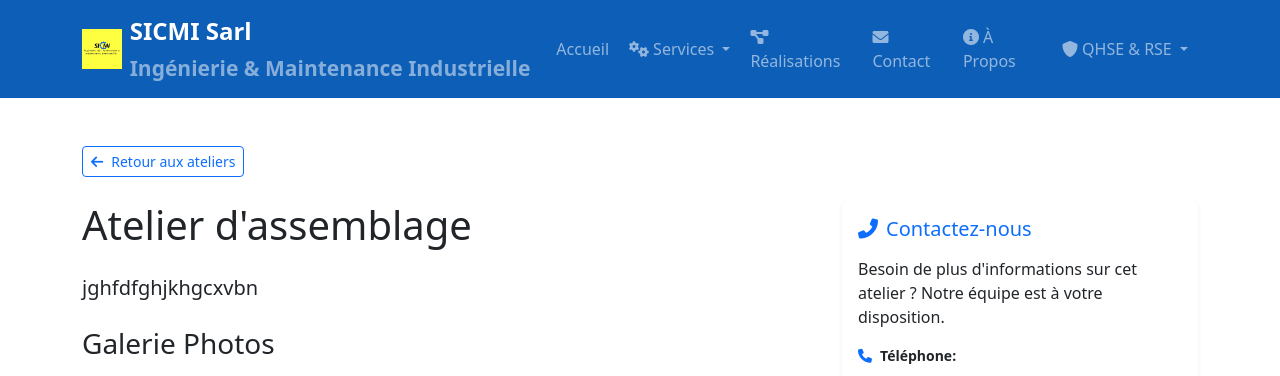
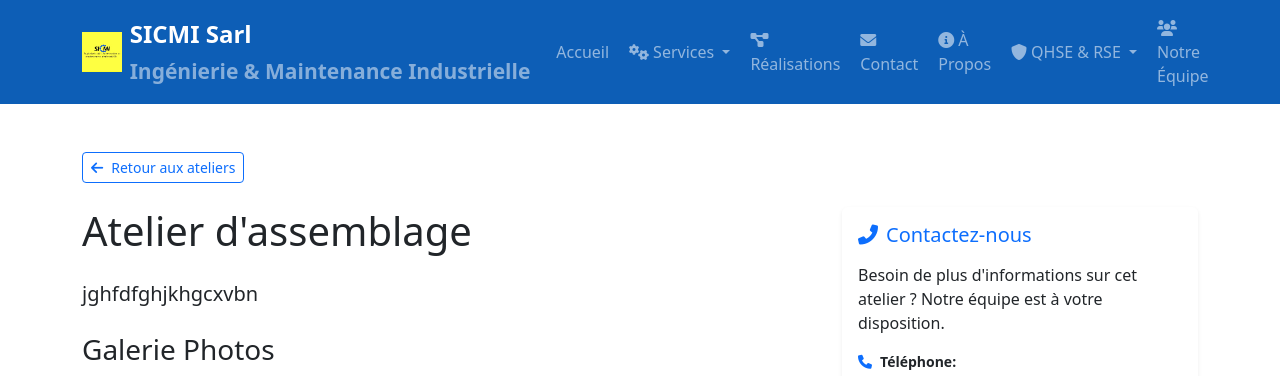
Before and after one commit to 338783-png/sicmi, a Django app: page /ateliers/11/ in a window 1280 px wide. Shown: the top 376 px of the page. Run offline with Django 5.2, Linux system fonts and the light colour scheme; data comes from the database, SQL or seed files in the repository.

Commit message:
Add: Lien 'Notre Équipe' dans navbar après QHSE & RSE

```diff
--- a/templates/includes/nav.html
+++ b/templates/includes/nav.html
@@ -115,6 +115,12 @@
                             </a>
                         </li>
                     </ul>
+                </li>
+
+                <li class="nav-item">
+                    <a class="nav-link {% if request.path == '/equipe/' %}active{% endif %}" href="{% url 'team' %}">
+                        <i class="fas fa-users me-1"></i>{% trans "Notre Équipe" %}
+                    </a>
                 </li>
             </ul>
 
```
